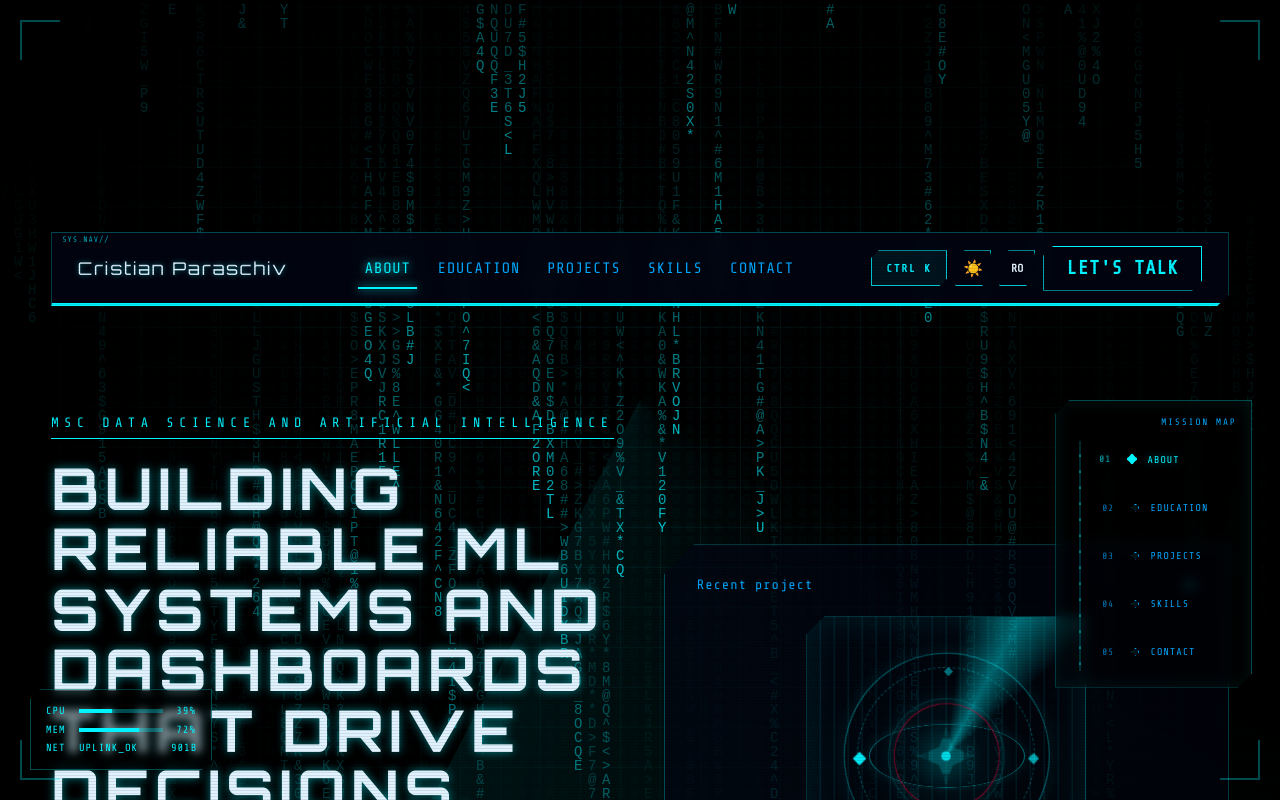
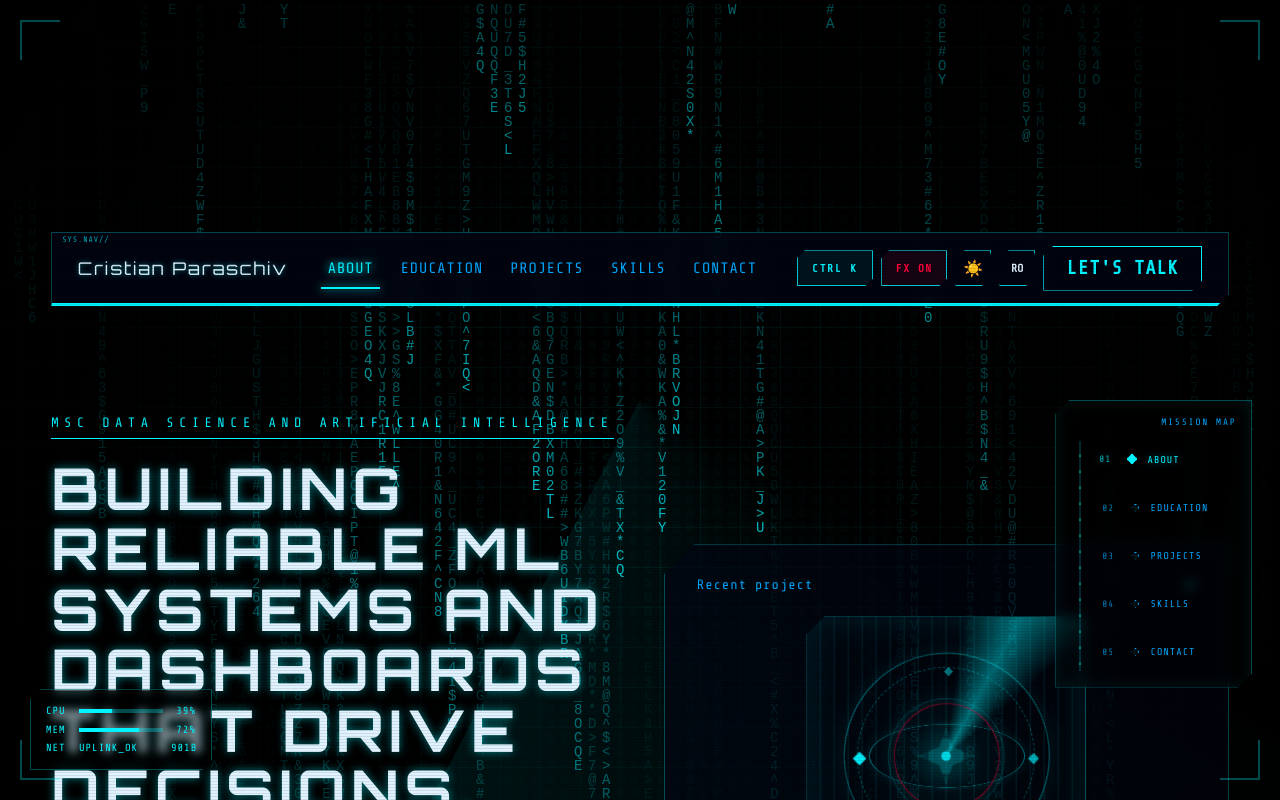
Before and after one commit to CParaschivDev/portofolio-cristian-paraschiv, a React (Vite) app: page / in a window 1280 px wide. Shown: the top 800 px of the page. Built offline with nearby package versions, Linux system fonts and the light colour scheme.

Commit message:
feat: add FX control stealth mode

```diff
--- a/src/App.css
+++ b/src/App.css
@@ -34,6 +34,43 @@
   opacity: 0;
   transform: translate3d(0, 0, 0);
   animation: interface-glitch 8s steps(1, end) infinite;
+}
+
+.page.reduced-fx::before,
+.page.reduced-fx::after {
+  display: none;
+}
+
+.page.reduced-fx {
+  gap: 5rem;
+}
+
+.page.reduced-fx .hero-card,
+.page.reduced-fx .dot,
+.page.reduced-fx .neural-core::before,
+.page.reduced-fx .neural-core::after,
+.page.reduced-fx .neural-scan,
+.page.reduced-fx .neural-ring,
+.page.reduced-fx .neural-pulse,
+.page.reduced-fx .neural-node,
+.page.reduced-fx .project-telemetry-card::after,
+.page.reduced-fx .skill-bar-fill {
+  animation: none !important;
+}
+
+.page.reduced-fx .neural-core,
+.page.reduced-fx .project-telemetry-card,
+.page.reduced-fx .hero-card,
+.page.reduced-fx .project-card,
+.page.reduced-fx .skills-card,
+.page.reduced-fx .about-card,
+.page.reduced-fx .education-card,
+.page.reduced-fx .contact-card {
+  box-shadow: none;
+}
+
+.page.reduced-fx .neural-core {
+  opacity: 0.72;
 }
 
 @keyframes radar-sweep {
@@ -106,6 +143,29 @@
   transform: translateY(-1px);
 }
 
+.fx-toggle {
+  height: 36px;
+  padding: 0 0.85rem;
+  border: 1px solid var(--line-strong);
+  background: rgba(255, 0, 60, 0.08);
+  color: var(--accent-alt);
+  font-family: var(--font-mono);
+  font-size: 0.68rem;
+  font-weight: 700;
+  letter-spacing: 0.14em;
+  text-transform: uppercase;
+  clip-path: polygon(8px 0, 100% 0, 100% calc(100% - 8px), calc(100% - 8px) 100%, 0 100%, 0 8px);
+  transition: background 0.2s, color 0.2s, box-shadow 0.2s, transform 0.2s;
+}
+
+.fx-toggle:hover,
+.fx-toggle.active {
+  background: var(--accent-alt);
+  color: var(--dark);
+  box-shadow: 0 0 18px rgba(255, 0, 60, 0.42);
+  transform: translateY(-1px);
+}
+
 .theme-toggle,
 .lang-toggle {
   background: transparent;
--- a/src/App.jsx
+++ b/src/App.jsx
@@ -736,7 +736,11 @@ function App() {
   const [activeSection, setActiveSection] = useState('about')
   const [darkMode, setDarkMode] = useState(true)
   const [lang, setLang] = useState('en')
-  const [booting, setBooting] = useState(true)
+  const [reducedFx, setReducedFx] = useState(() => {
+    if (typeof window === 'undefined') return false
+    return window.localStorage.getItem('portfolio-fx-mode') === 'stealth'
+  })
+  const [booting, setBooting] = useState(() => !reducedFx)
   const [commandOpen, setCommandOpen] = useState(false)
   const [commandQuery, setCommandQuery] = useState('')
 
@@ -747,12 +751,24 @@ function App() {
   }, [darkMode])
 
   useEffect(() => {
-    // Simulate boot sequence
+    if (reducedFx) {
+      setBooting(false)
+      return undefined
+    }
+
     const timer = setTimeout(() => {
       setBooting(false)
     }, 2800)
     return () => clearTimeout(timer)
-  }, [])
+  }, [reducedFx])
+
+  useEffect(() => {
+    window.localStorage.setItem(
+      'portfolio-fx-mode',
+      reducedFx ? 'stealth' : 'full'
+    )
+    document.documentElement.classList.toggle('reduced-fx', reducedFx)
+  }, [reducedFx])
 
   useEffect(() => {
     const onKeyDown = (event) => {
@@ -977,6 +993,18 @@ function App() {
       action: () => setLang((current) => (current === 'en' ? 'ro' : 'en')),
     },
     {
+      code: 'SYS/FX',
+      label: reducedFx
+        ? lang === 'en'
+          ? 'Restore full cyber effects'
+          : 'Reactiveaza efectele cyber complete'
+        : lang === 'en'
+          ? 'Enable stealth performance mode'
+          : 'Activeaza modul stealth performant',
+      shortcut: 'F',
+      action: () => setReducedFx((enabled) => !enabled),
+    },
+    {
       code: 'UPLINK/EMAIL',
       label: lang === 'en' ? 'Transmit email signal' : 'Trimite semnal email',
       shortcut: 'E',
@@ -1027,19 +1055,21 @@ function App() {
           </div>
         </div>
       )}
-      <div className={`page ${booting ? 'hidden' : ''}`}>
-        <MatrixBackground darkMode={darkMode} />
-        <CustomCursor />
-        <SystemHUD />
-        <MissionRail
-          activeSection={activeSection}
-          sections={missionSections}
-          onNavigate={navigateTo}
-        />
-        <div className="screen-reticle reticle-tl"></div>
-        <div className="screen-reticle reticle-tr"></div>
-        <div className="screen-reticle reticle-bl"></div>
-        <div className="screen-reticle reticle-br"></div>
+      <div className={`page ${booting ? 'hidden' : ''} ${reducedFx ? 'reduced-fx' : ''}`}>
+        {!reducedFx && <MatrixBackground darkMode={darkMode} />}
+        {!reducedFx && <CustomCursor />}
+        {!reducedFx && <SystemHUD />}
+        {!reducedFx && (
+          <MissionRail
+            activeSection={activeSection}
+            sections={missionSections}
+            onNavigate={navigateTo}
+          />
+        )}
+        {!reducedFx && <div className="screen-reticle reticle-tl"></div>}
+        {!reducedFx && <div className="screen-reticle reticle-tr"></div>}
+        {!reducedFx && <div className="screen-reticle reticle-bl"></div>}
+        {!reducedFx && <div className="screen-reticle reticle-br"></div>}
         {commandOpen && (
           <div
             className="command-overlay"
@@ -1147,6 +1177,15 @@ function App() {
             CTRL K
           </button>
           <button
+            className={`fx-toggle ${reducedFx ? 'active' : ''}`}
+            type="button"
+            onClick={() => setReducedFx((enabled) => !enabled)}
+            aria-pressed={reducedFx}
+            aria-label={reducedFx ? 'Restore full effects' : 'Enable stealth mode'}
+          >
+            {reducedFx ? 'STEALTH' : 'FX ON'}
+          </button>
+          <button
             className="theme-toggle"
             onClick={() => setDarkMode(!darkMode)}
             aria-label={darkMode ? t.lightMode : t.darkMode}
```
